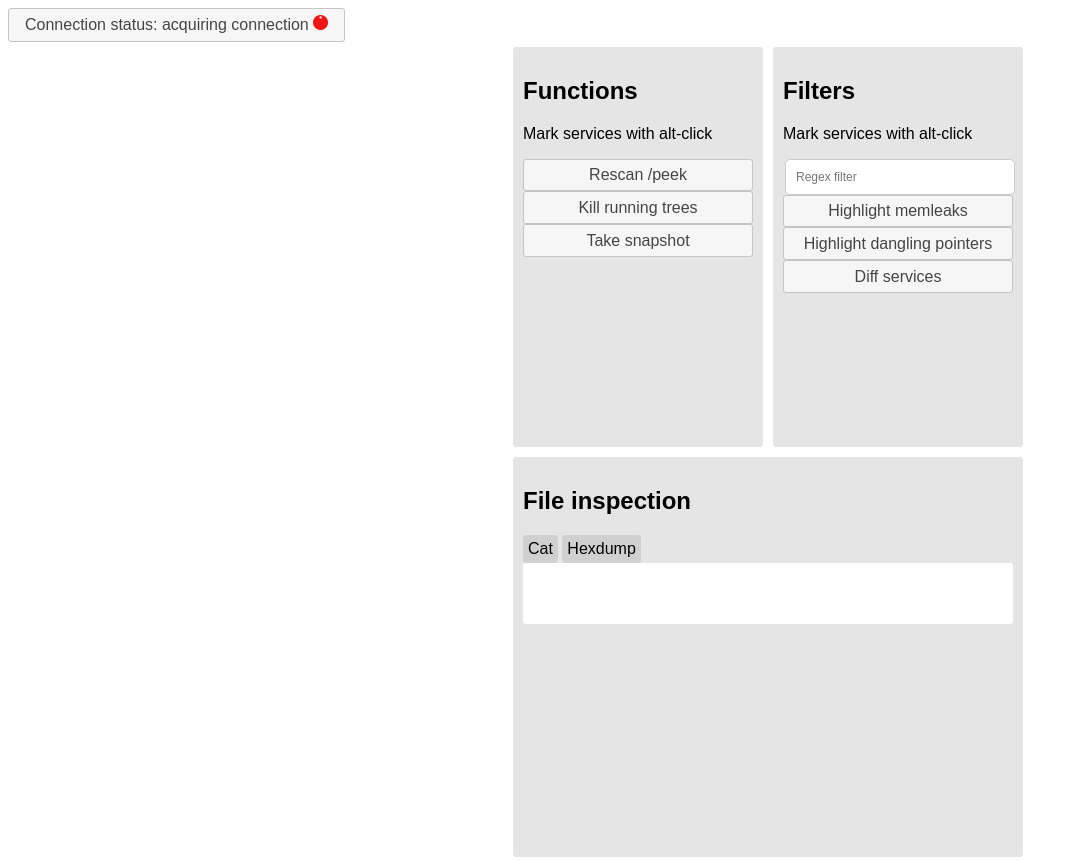
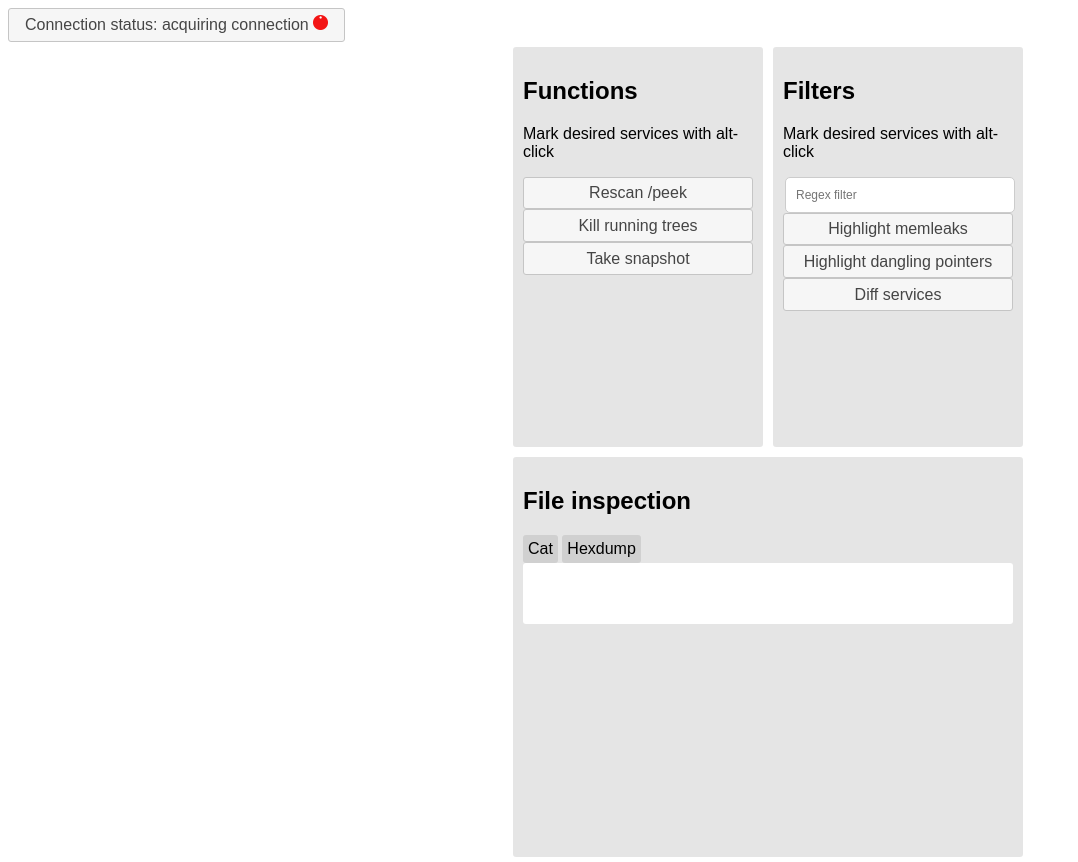
Before and after one commit to berendbaas/peekviz, a plain HTML site: page sharedfolder/current-version/index.html in a window 1280 px wide. Shown: the whole page, without its empty margins (0-1078 px from the left). Drawn offline with Linux system fonts and the light colour scheme; no server answers.

Commit message:
HTML edit

```diff
--- a/sharedfolder/current-version/index.html
+++ b/sharedfolder/current-version/index.html
@@ -38,7 +38,7 @@
 
       <div id="functionbox" class="box">
         <h2>Functions</h2>
-        <p>Mark services with alt-click</p>
+        <p>Mark desired services with alt-click</p>
         <button id="func_rescan" class="ui-button ui-corner-all ui-widget">Rescan /peek</button>
         <button style="display:none" id="func_crash" class="ui-button ui-corner-all ui-widget">Crash VM</button>
         <button id="func_kill_trees" class="ui-button ui-corner-all ui-widget">Kill running trees</button>
@@ -48,7 +48,7 @@
 
       <div id="filterbox" class="box">
         <h2>Filters</h2>
-        <p>Mark services with alt-click</p>
+        <p>Mark desired services with alt-click</p>
         <input type="text" placeholder="Regex filter" class="ui-input" id="filter_regex"/>
 
         <button id="filter_funcpurple" style="display:none" class="ui-button ui-corner-all ui-widget">Color __func__ purple </button>
```
